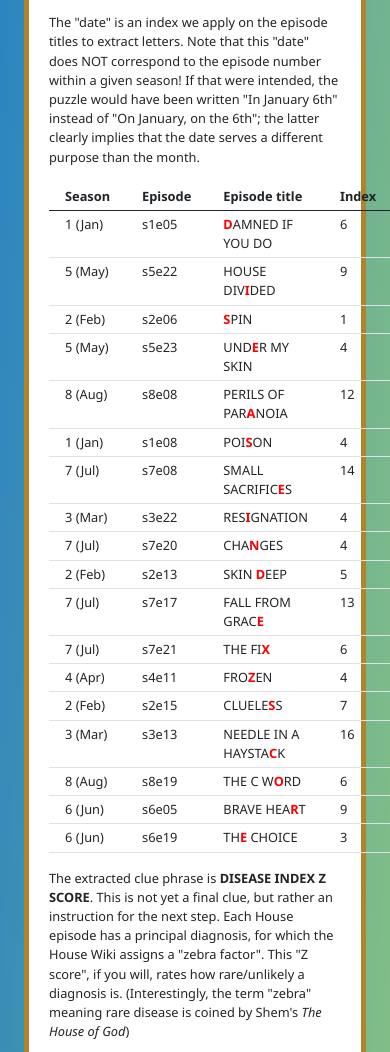
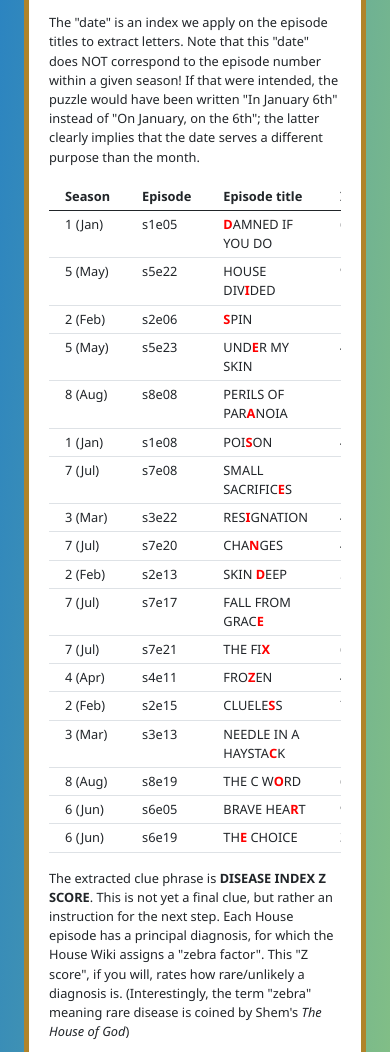
Before and after one commit to AllenZPGu/MDSCPuzzles, a Django app: template MDSCProj/MDSCApp/templates/MDSCApp/puzzlePages/sol4.html in a window 390 px wide. Shown: the part 1056-2108 px from the top of the page. Run offline with Django 3.2, Linux system fonts and the light colour scheme; the template is opened without the code that fills it, so the values that code supplies are empty; some libraries are stand-ins or nearby versions.

Commit message:
wrap tables in responsive div

```diff
--- a/MDSCProj/MDSCApp/templates/MDSCApp/puzzlePages/sol1.html
+++ b/MDSCProj/MDSCApp/templates/MDSCApp/puzzlePages/sol1.html
@@ -43,6 +43,7 @@
   <p>Specifically, we need to match up these names to the relational clues. As the graph network has 17 spots and there are 16 relational clues, we should try to form a chain of relationships. Some research yields the following relationships. Note that each person (except for Lacks and Franklin) appear exactly once as Person 1 and exactly once as Person 2.</p>
 
   <center>
+    <div class="table-responsive-sm">
       <table class="table sol-table table-sm">
         <thead style="font-weight: bold;">
           <tr><th>Person 1</th><th>Relationship</th><th>Person 2</th></tr>
@@ -66,6 +67,7 @@
           <tr><td>DOHERTY</td><td>whose name is on the workplace of</td><td>LEWIN</td></tr>
         </tbody>
       </table>
+    </div>
   </center>
 
   <p>Some of these links are tricky; for instance, there are multiple Australians, Americans and Germans, so it's not immediately clear that it's the Frenchmen who are related via "hails from the same country". Moreover, Apgar created a scale called the Apgar score.</p>
--- a/MDSCProj/MDSCApp/templates/MDSCApp/puzzlePages/sol4.html
+++ b/MDSCProj/MDSCApp/templates/MDSCApp/puzzlePages/sol4.html
@@ -34,6 +34,7 @@
   <p>The "date" is an index we apply on the episode titles to extract letters. Note that this "date" does NOT correspond to the episode number within a given season! If that were intended, the puzzle would have been written "In January 6th" instead of "On January, on the 6th"; the latter clearly implies that the date serves a different purpose than the month.</p>
 
   <center>
+    <div class="table-responsive-sm">
       <table class="table sol-table table-sm">
         <thead style="font-weight: bold;">
           <tr><td>Season</td><td>Episode</td><td>Episode title</td><td>Index</td></tr>
@@ -59,6 +60,7 @@
           <tr><td>6 (Jun)</td><td>s6e19</td><td>TH<span class='sol-hl-r'>E</span> CHOICE</td><td>3</td></tr>
         </tbody>
       </table>
+    </div>
   </center>
 
   <p>The extracted clue phrase is <b>DISEASE INDEX Z SCORE</b>. This is not yet a final clue, but rather an instruction for the next step. Each House episode has a principal diagnosis, for which the House Wiki assigns a "zebra factor". This "Z score", if you will, rates how rare/unlikely a diagnosis is. (Interestingly, the term "zebra" meaning rare disease is coined by Shem's <font style='font-style:italic;'>The House of God</font>)</p>
```
Lines whose indentation alone changed are shown as unchanged.
